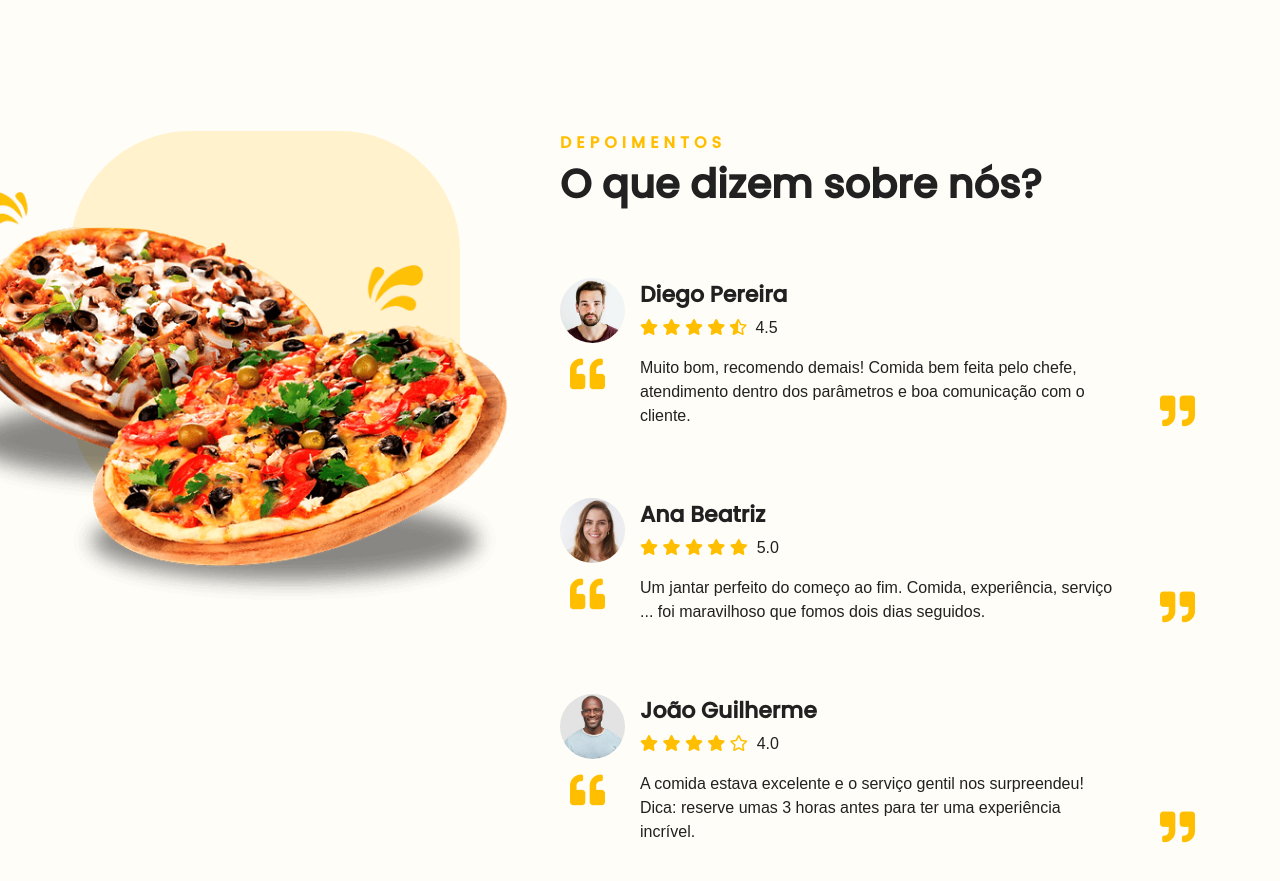
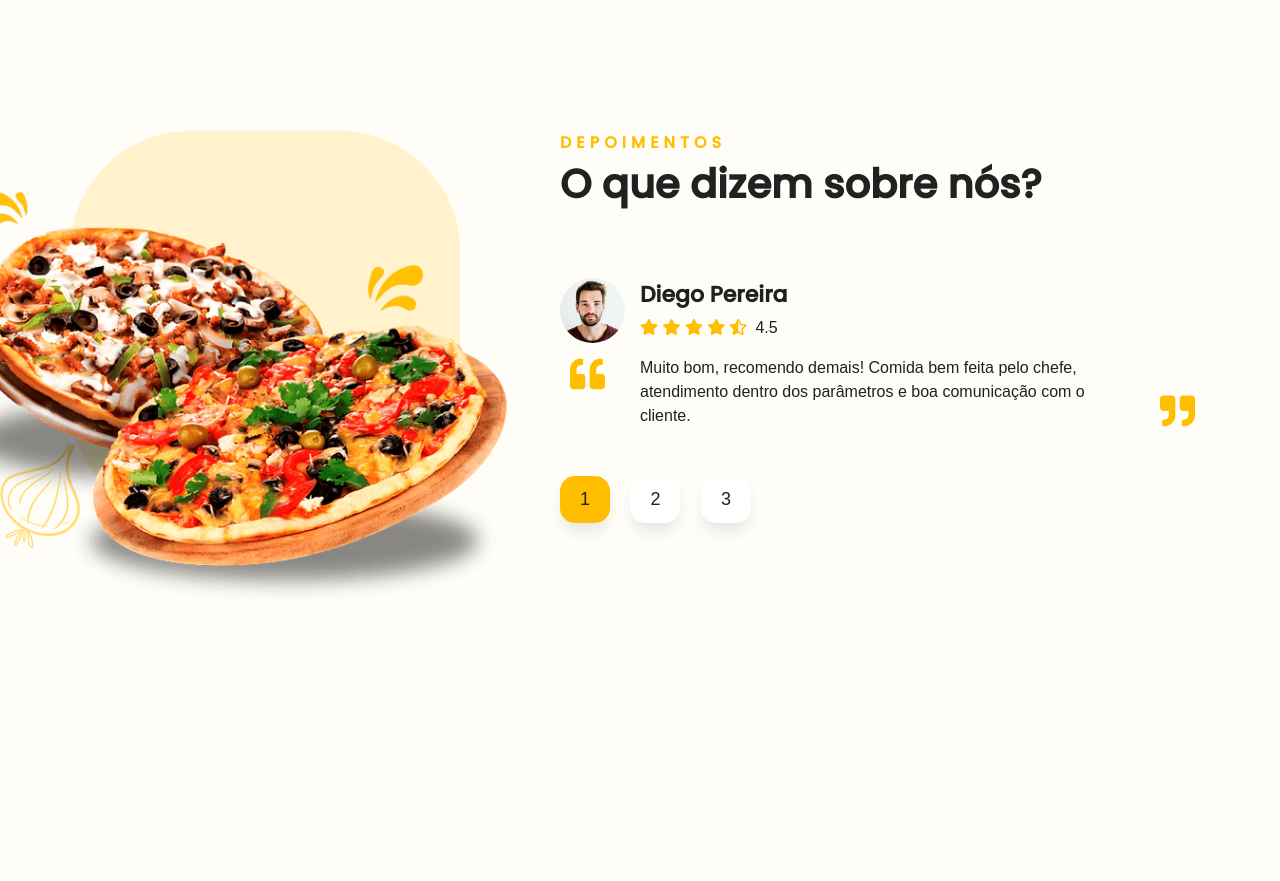
Before and after one commit to Estev0o/Menu, a plain HTML site: page index.html in a window 1280 px wide. Shown: the part 2520-3401 px from the top of the page. After the commit the page ends 3193 px from the top, so only its background shows below. Drawn offline with Linux system fonts and the light colour scheme.

Commit message:
add buttons on despositions

```diff
--- a/index.html
+++ b/index.html
@@ -323,6 +323,9 @@
     </section>
 
     <section class="depositions" id="depoimentos">
+
+        <div class="background-depositions"></div>
+
         <div class="container">
             <div class="row">
 
@@ -364,7 +367,8 @@
                             <p class="text-deposition">
                                 <i class="fas fa-quote-left"></i>
                                 <span>
-                                    Muito bom, recomendo demais! Comida bem feita pelo chefe, atendimento dentro dos parâmetros e boa comunicação com o cliente.
+                                    Muito bom, recomendo demais! Comida bem feita pelo chefe, atendimento dentro dos
+                                    parâmetros e boa comunicação com o cliente.
                                 </span>
                                 <i class="fas fa-quote-right"></i>
                             </p>
@@ -374,7 +378,7 @@
                     </div>
 
 
-                    <div class="deposition" id="deposition-2">
+                    <div class="deposition hidden" id="deposition-2">
                         <div class="conteiner-grade-deposition">
                             <div class="img-deposition"></div>
                             <div>
@@ -404,8 +408,7 @@
 
                     </div>
 
-
-                    <div class="deposition" id="deposition-3">
+                    <div class="deposition hidden" id="deposition-3">
                         <div class="conteiner-grade-deposition">
                             <div class="img-deposition"></div>
                             <div>
@@ -432,8 +435,11 @@
                             </span>
                             <i class="fas fa-quote-right"></i>
                         </p>
+                    </div>
 
-                    </div>
+                    <a class="btn btn-sm btn-white btn-social mr-3 active">1</a>
+                    <a class="btn btn-sm btn-white btn-social mr-3">2</a>
+                    <a class="btn btn-sm btn-white btn-social">3</a>
 
                 </div>
             </div>
```
Lines whose indentation alone changed are shown as unchanged.
